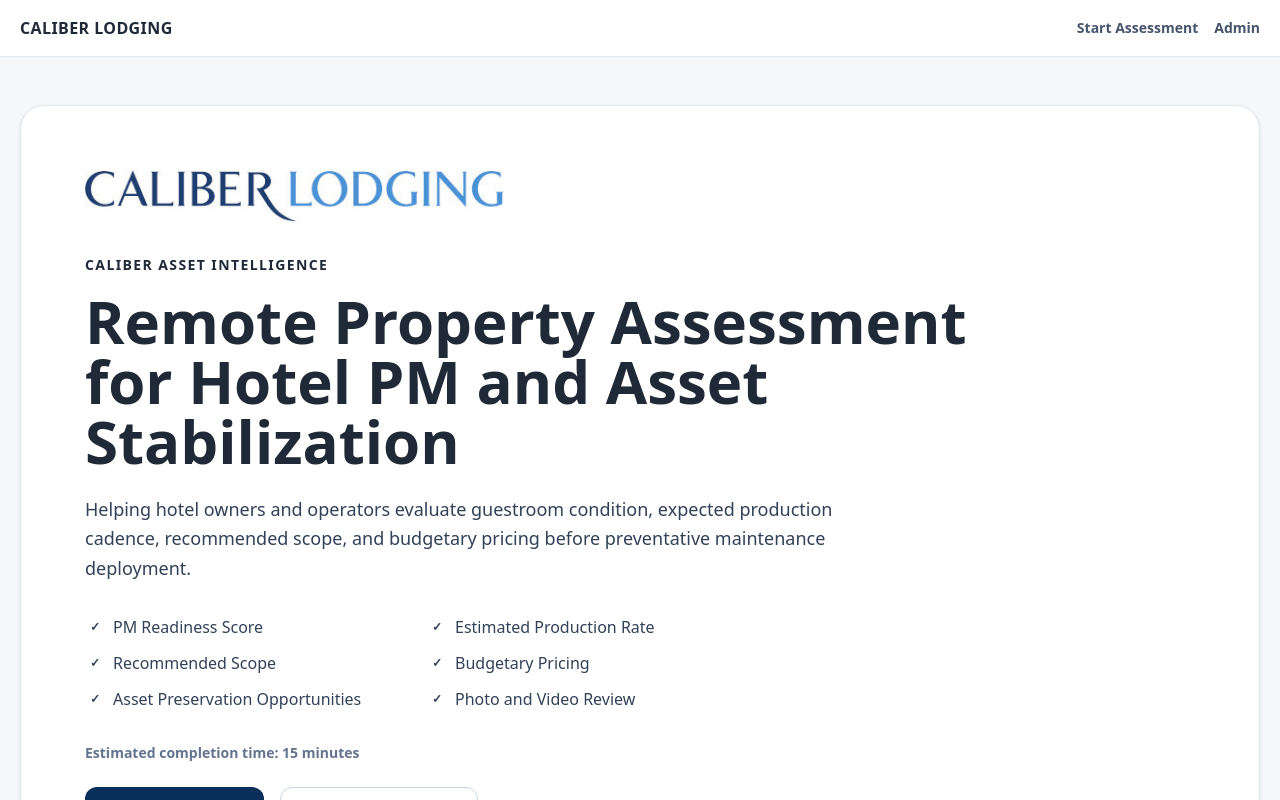
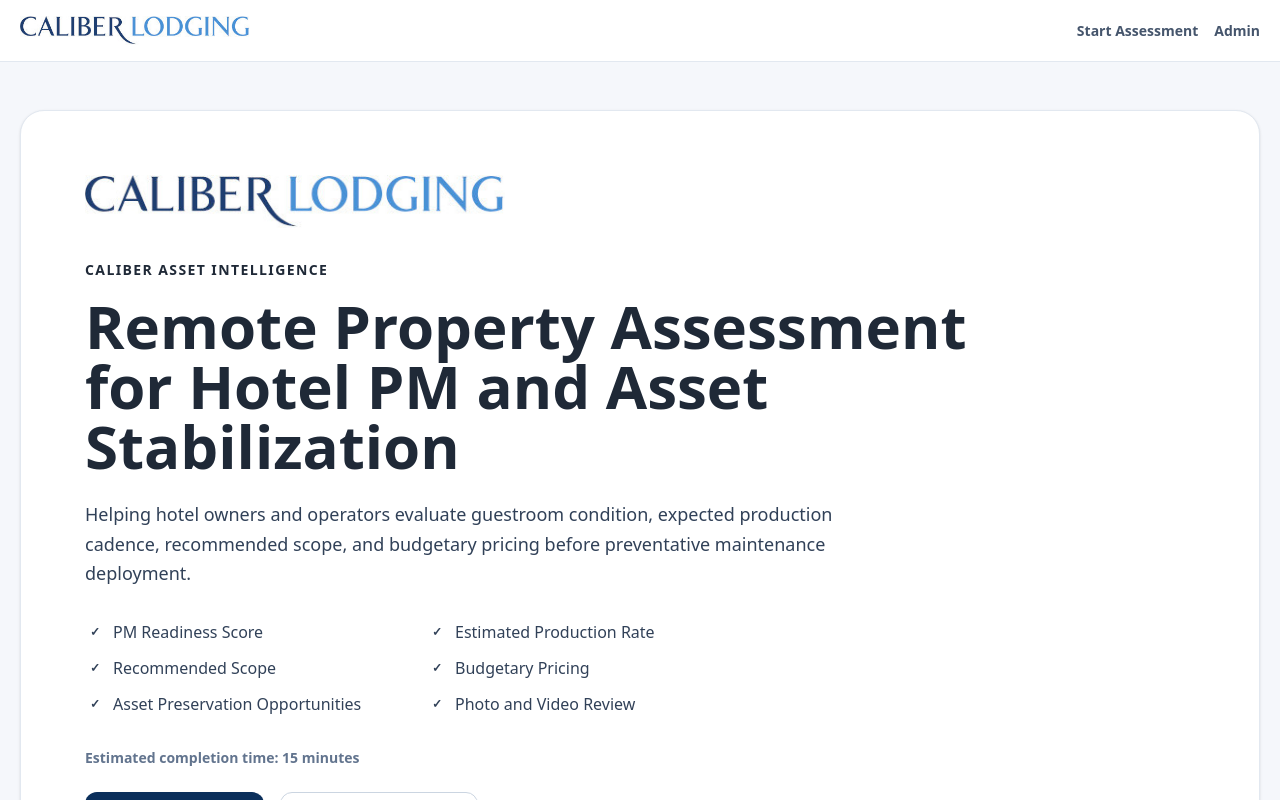
Before and after one commit to cdiazpsk/caloassessment, a Next.js app: page / in a window 1280 px wide. Shown: the top 800 px of the page. Built offline with nearby package versions, Linux system fonts and the light colour scheme.

Commit message:
Add files via upload

```diff
--- a/components/Header.jsx
+++ b/components/Header.jsx
@@ -1,15 +1,23 @@
 import Link from 'next/link';
+import Image from 'next/image';
 
 export default function Header() {
   return (
     <header className="bg-white border-b border-slate-200">
       <div className="mx-auto max-w-7xl px-5 py-4 flex items-center justify-between">
-        <Link href="/" className="font-black tracking-wide text-caliber-navy">
-          CALIBER LODGING
+        <Link href="/" className="flex items-center">
+          <Image
+            src="/caliber-logo.jpg"
+            alt="Caliber Lodging"
+            width={230}
+            height={45}
+            className="h-auto w-[190px] md:w-[230px]"
+            priority
+          />
         </Link>
         <nav className="flex items-center gap-4 text-sm font-semibold text-slate-600">
-          <Link href="/assessment">Start Assessment</Link>
-          <Link href="/admin">Admin</Link>
+          <Link href="/assessment" className="hover:text-caliber-blue">Start Assessment</Link>
+          <Link href="/admin" className="hover:text-caliber-blue">Admin</Link>
         </nav>
       </div>
     </header>
```
